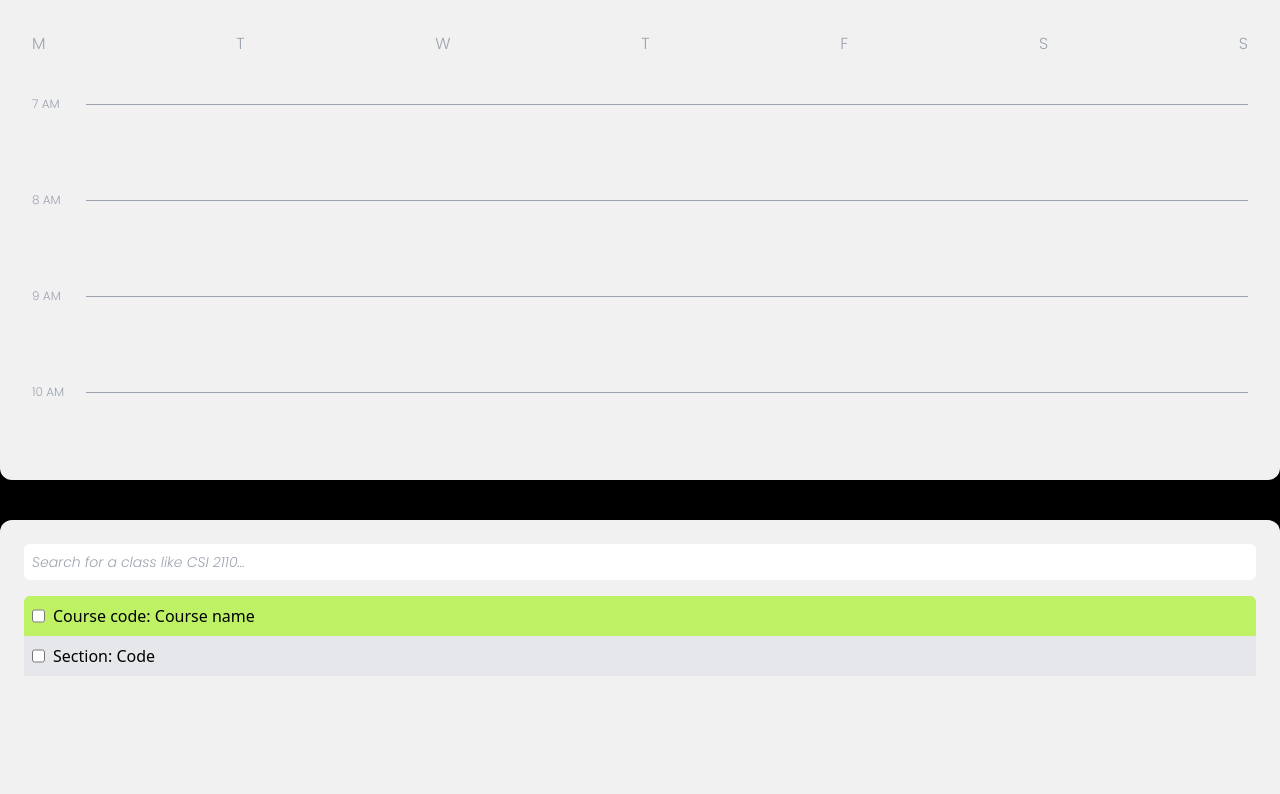
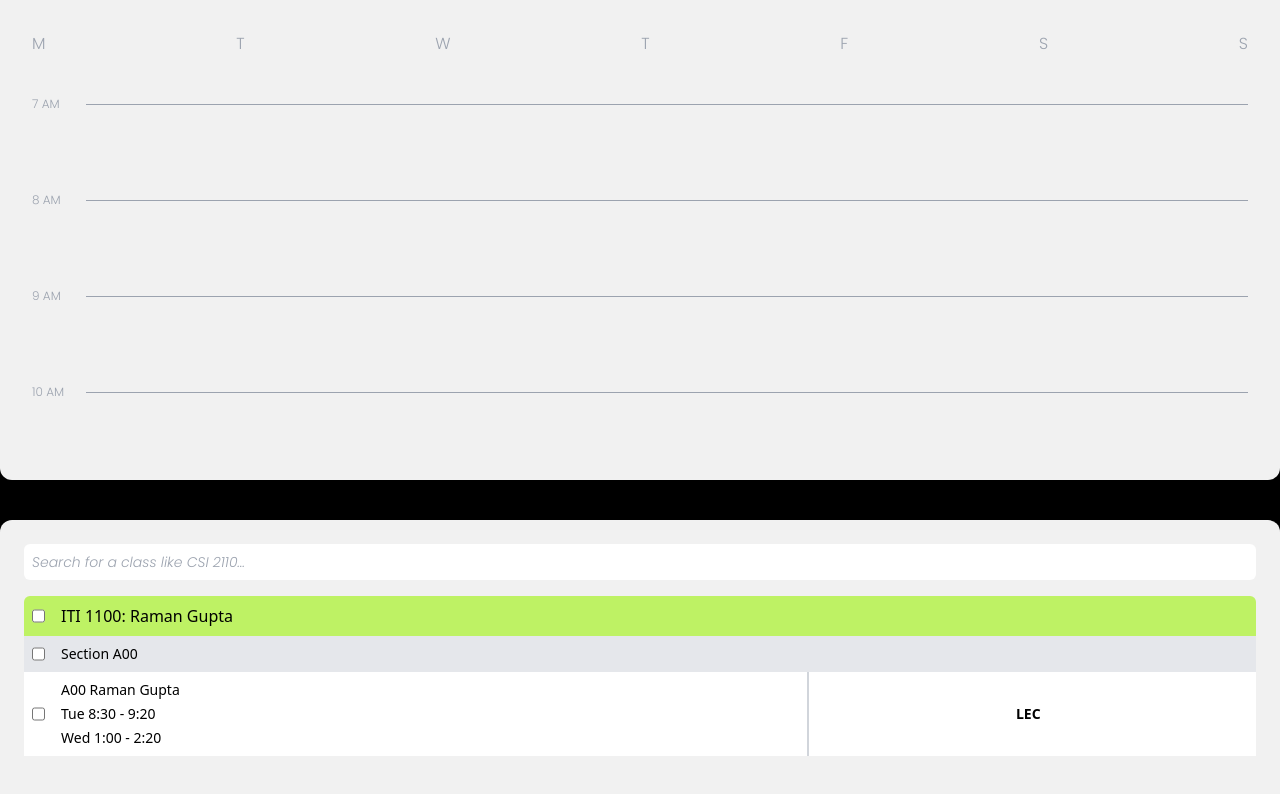
Before and after one commit to g-raman/uoEnroll, a React (Vite) app: page / in a window 1280 px wide. Shown: the top 794 px of the page. Built offline with nearby package versions, Linux system fonts and the light colour scheme.

Commit message:
feat: add course information with static data

```diff
--- a/src/components/Course.jsx
+++ b/src/components/Course.jsx
@@ -1,14 +1,29 @@
 const Course = () => {
   return (
-    <div className="flex h-full w-full flex-col">
-      <div className="flex h-min w-full gap-2 rounded-t-md bg-lime-300 p-2">
+    <div className="flex h-full w-full flex-col overflow-hidden rounded-md text-sm">
+      <div className="flex h-min w-full gap-4 bg-lime-300 p-2 text-base">
         <input type="checkbox" />
-        <span>Course code: Course name</span>
+        <span>ITI 1100: Raman Gupta</span>
       </div>
 
-      <div className="h-mini flex w-full gap-2 bg-gray-200 p-2">
+      <div className="flex h-min w-full gap-4 bg-gray-200 p-2">
         <input type="checkbox" />
-        <span>Section: Code</span>
+        <span>Section A00</span>
+      </div>
+
+      <div className="flex h-min w-full gap-4 bg-white px-2">
+        <input type="checkbox" />
+        <div className="flex-grow-1 flex w-[60%] flex-col gap-1 py-2 font-thin">
+          <span>
+            <b>A00</b> Raman Gupta
+          </span>
+          <span>Tue 8:30 - 9:20</span>
+          <span>Wed 1:00 - 2:20</span>
+        </div>
+
+        <span className="grid h-full flex-grow place-items-center border-l-2 border-l-gray-300 font-semibold">
+          LEC
+        </span>
       </div>
     </div>
   );
```
